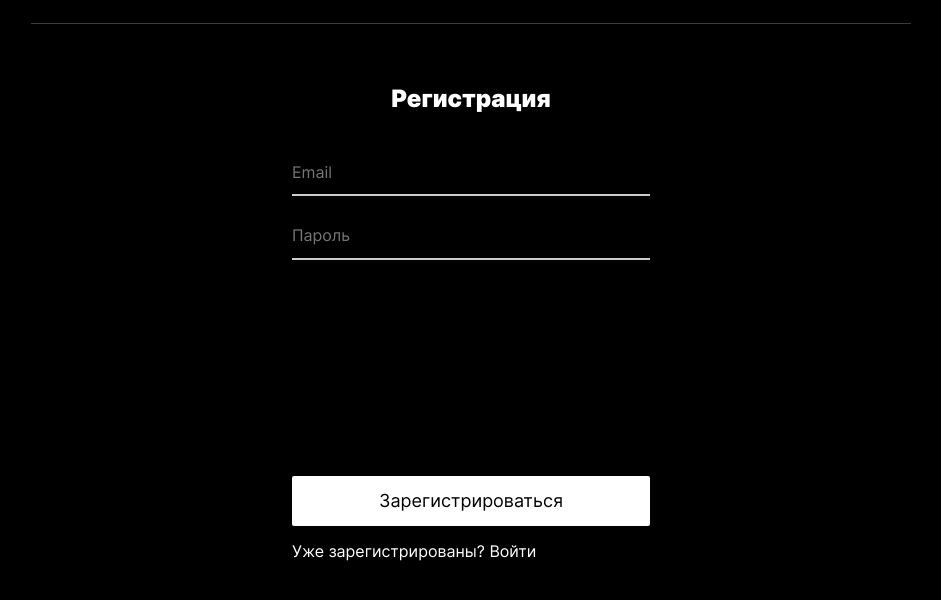
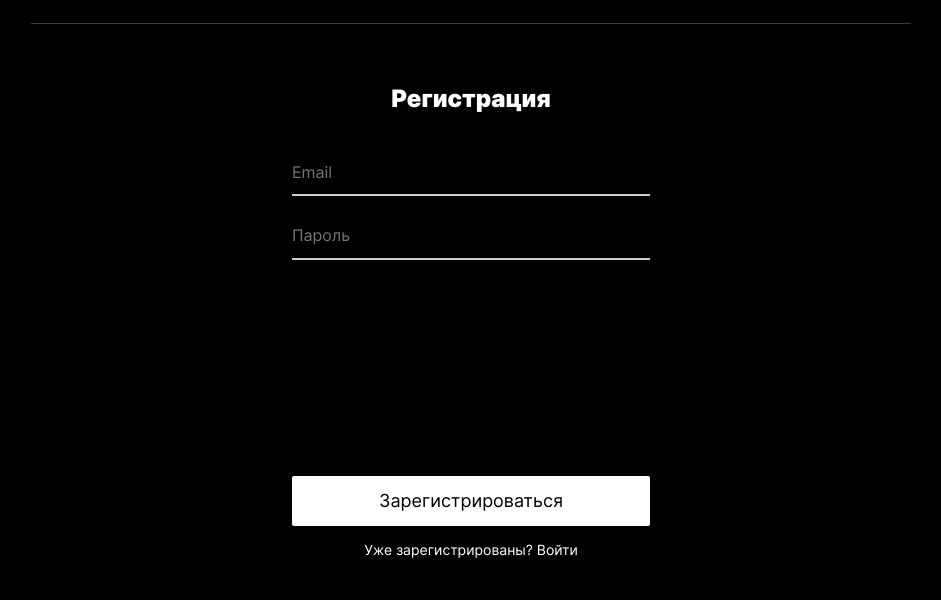
Before and after one commit to Zhilinivan/react-mesto-auth, a React app: page /sign-up in a window 1280 px wide. Shown: the part 96-696 px from the top of the page, without its empty margins (169-1110 px from the left). Built offline with nearby package versions, Linux system fonts and the light colour scheme; no server answers.

Commit message:
ПР 12 исправлено после первой итерации

```diff
--- a/src/blocks/sign/__text/sign__text.css
+++ b/src/blocks/sign/__text/sign__text.css
@@ -1,4 +1,4 @@
-.auth-form__text {
+.sign__text {
   margin: 15px 0 0;
   padding: 0;
   font-style: normal;
--- a/src/components/App.js
+++ b/src/components/App.js
@@ -43,6 +43,7 @@ function App() {
   const [regTitle, setRegTitle] = useState("");
 
   useEffect(() => {
+    if (isLoggedIn) {
       Promise.all([api.getUserInfo(), api.getInitialCards()])
         .then(([user, cards]) => {
           setCurrentUser(user);
@@ -51,6 +52,7 @@ function App() {
         .catch((err) => {
           console.error(err);
         });
+    }
   }, []);
 
   useEffect(() => {
```
Lines whose indentation alone changed are shown as unchanged.
